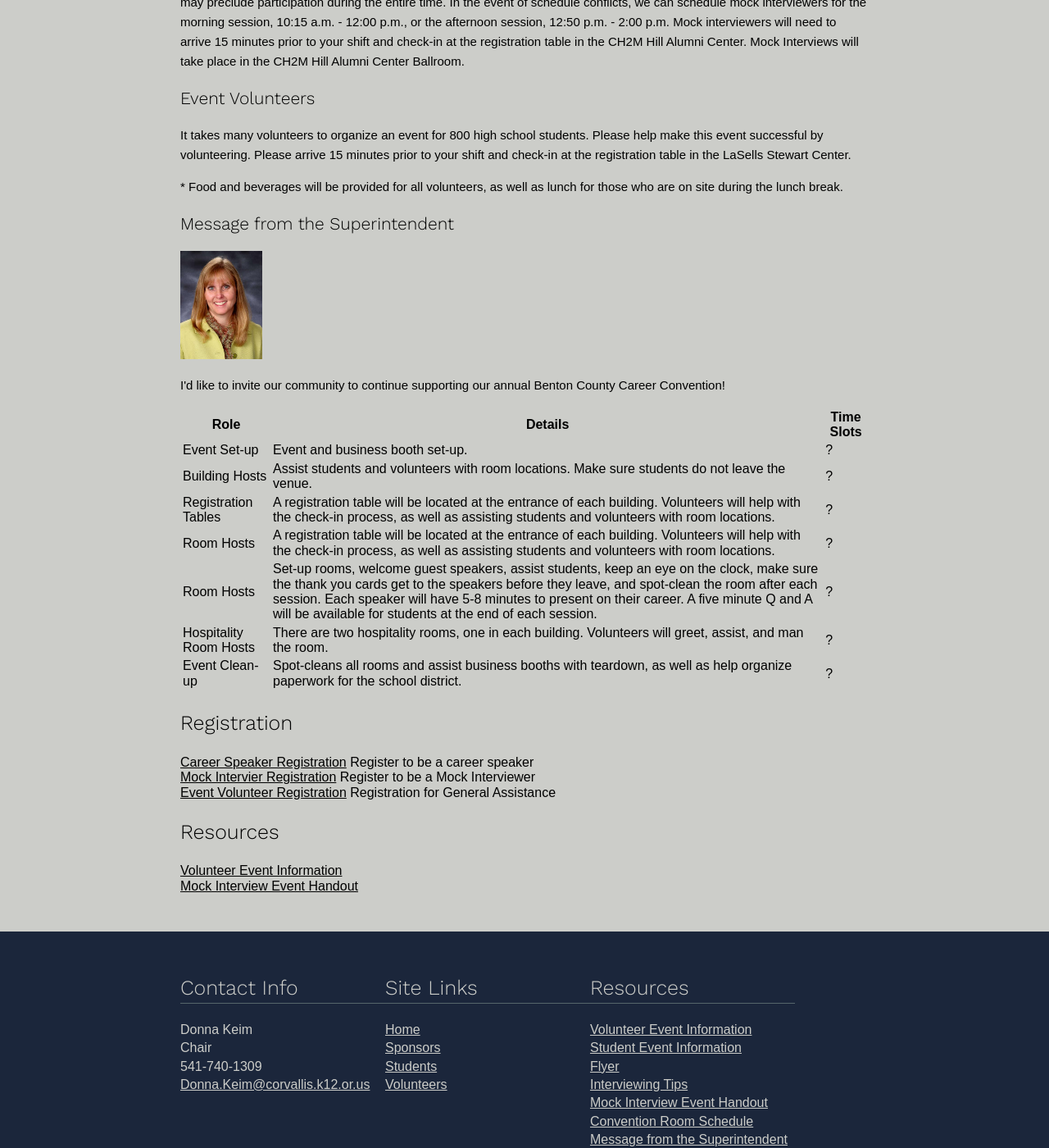
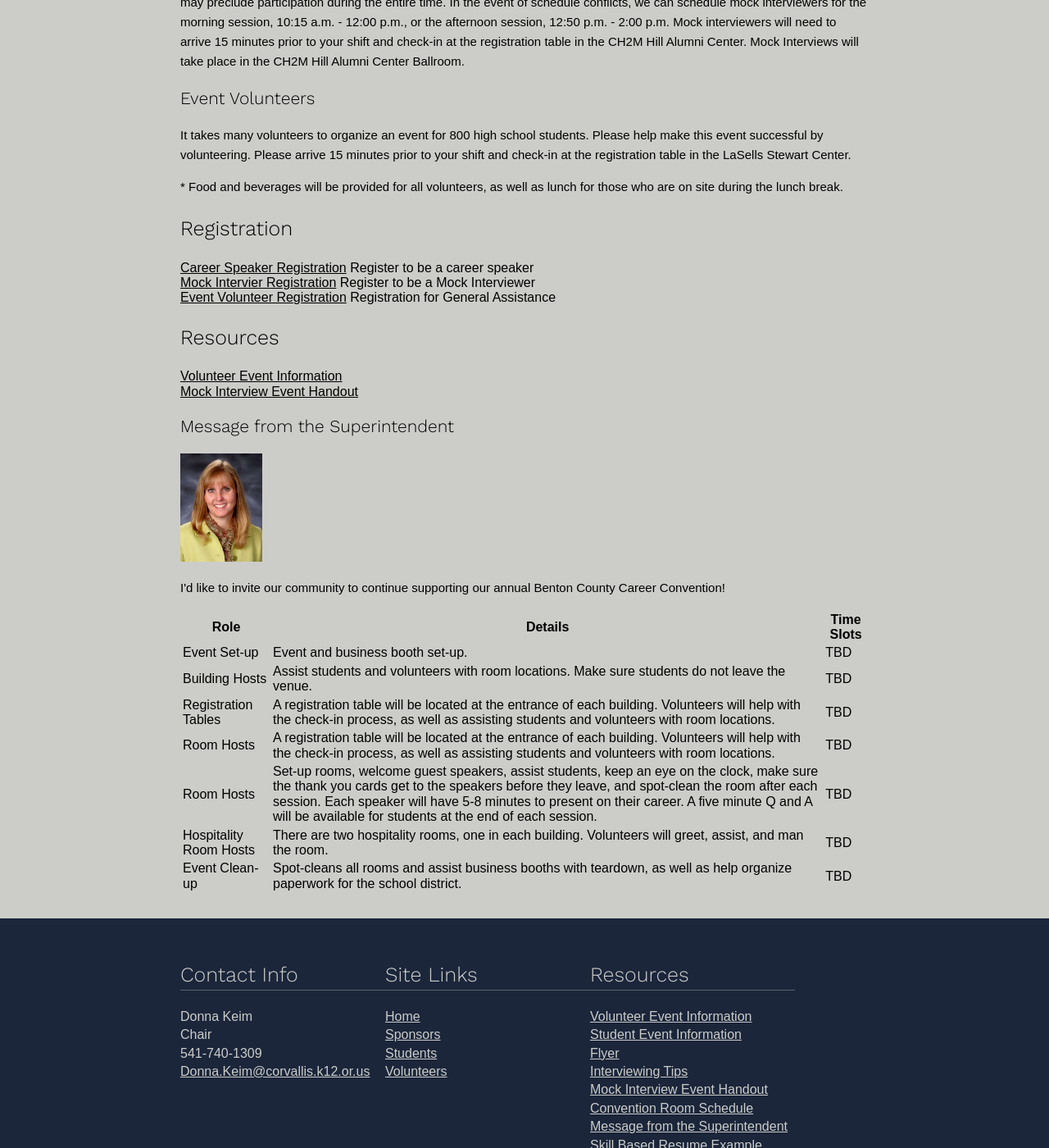
Before and after one commit to peterramsing/benton-county-career-convention, a Jekyll site: the page built from volunteers.html, in a window 1280 px wide and 1400 px high, scrolled down 1358 px. Shown: the whole window at 82% size. Built offline with Jekyll 4.4.1, drawn with Linux system fonts in a browser that asks for light colours.

Commit message:
Re-orders volunteer page and adds classes

```diff
--- a/volunteers.html
+++ b/volunteers.html
@@ -8,7 +8,6 @@ title: Volunteers
 
 <div class="volunteers-info">
   <img class="volunteers-info__image" src="{{ site.baseurl }}img/volunteers.jpg" alt="">
-
 
   <h3 class="volunteers-info__title">Career Speakers</h3>
 
@@ -29,56 +28,7 @@ title: Volunteers
   <p class="volunteers-info__side-note">
     * Food and beverages will be provided for all volunteers, as well as lunch for those who are on site during the lunch break.
   </p>
-
-  <div class="volunteers-info__superintendent-note">
-    <h3 class="volunteers-info__title">Message from the Superintendent</h3>
-    <img class="volunteers-info__superintendent-image" src="{{ site.baseurl }}img/superintendent.png" alt="">
-    <p class="volunteers-info__copy">I'd like to invite our community to continue supporting our annual Benton County Career Convention!</p>
-  </div>
 </div>
-
-<table class="volunteers-table">
-  <tr class="volunteers-table_header">
-    <th>Role</th>
-    <th>Details</th>
-    <th>Time Slots</th>
-  </tr>
-  <tr class="volunteers-table_role">
-    <td>Event Set-up</td>
-    <td>Event and business booth set-up.</td>
-    <td>?</td>
-  </tr>
-  <tr class="volunteers-table_role">
-    <td>Building Hosts</td>
-    <td>Assist students and volunteers with room locations. Make sure students do not leave the venue.</td>
-    <td>?</td>
-  </tr>
-  <tr class="volunteers-table_role">
-    <td>Registration Tables</td>
-    <td>A registration table will be located at the entrance of each building. Volunteers will help with the check-in process, as well as assisting students and volunteers with room locations.</td>
-    <td>?</td>
-  </tr>
-  <tr class="volunteers-table_role">
-    <td>Room Hosts</td>
-    <td>A registration table will be located at the entrance of each building. Volunteers will help with the check-in process, as well as assisting students and volunteers with room locations.</td>
-    <td>?</td>
-  </tr>
-  <tr class="volunteers-table_role">
-    <td>Room Hosts</td>
-    <td>Set-up rooms, welcome guest speakers, assist students, keep an eye on the clock, make sure the thank you cards get to the speakers before they leave, and spot-clean the room after each session. Each speaker will have 5-8 minutes to present on their career. A five minute Q and A will be available for students at the end of each session.</td>
-    <td>?</td>
-  </tr>
-  <tr class="volunteers-table_role">
-    <td>Hospitality Room Hosts</td>
-    <td>There are two hospitality rooms, one in each building. Volunteers will greet, assist, and man the room.</td>
-    <td>?</td>
-  </tr>
-  <tr class="volunteers-table_role">
-    <td>Event Clean-up</td>
-    <td>Spot-cleans all rooms and assist business booths with teardown, as well as help organize paperwork for the school district.</td>
-    <td>?</td>
-  </tr>
-</table>
 
 <div class="links-area">
   <h2 class="links-area__title">Registration</h2>
@@ -108,4 +58,53 @@ title: Volunteers
     {% endfor %}
 
   </ul>
+
+  <div class="volunteers-info__superintendent-note">
+    <h3 class="volunteers-info__title">Message from the Superintendent</h3>
+    <img class="volunteers-info__superintendent-image" src="{{ site.baseurl }}img/superintendent.png" alt="">
+    <p class="volunteers-info__copy">I'd like to invite our community to continue supporting our annual Benton County Career Convention!</p>
+  </div>
 </div>
+
+<table class="volunteers-table">
+  <tr class="volunteers-table__header">
+    <th class="volunteers-table__role">Role</th>
+    <th>Details</th>
+    <th class="volunteers-table__time-slots">Time Slots</th>
+  </tr>
+  <tr class="volunteers-table__row">
+    <td class="volunteers-table__role">Event Set-up</td>
+    <td>Event and business booth set-up.</td>
+    <td class="volunteers-table__time-slots">TBD</td>
+  </tr>
+  <tr class="volunteers-table__row">
+    <td class="volunteers-table__role">Building Hosts</td>
+    <td>Assist students and volunteers with room locations. Make sure students do not leave the venue.</td>
+    <td class="volunteers-table__time-slots">TBD</td>
+  </tr>
+  <tr class="volunteers-table__row">
+    <td class="volunteers-table__role">Registration Tables</td>
+    <td>A registration table will be located at the entrance of each building. Volunteers will help with the check-in process, as well as assisting students and volunteers with room locations.</td>
+    <td class="volunteers-table__time-slots">TBD</td>
+  </tr>
+  <tr class="volunteers-table__row">
+    <td class="volunteers-table__role">Room Hosts</td>
+    <td>A registration table will be located at the entrance of each building. Volunteers will help with the check-in process, as well as assisting students and volunteers with room locations.</td>
+    <td class="volunteers-table__time-slots">TBD</td>
+  </tr>
+  <tr class="volunteers-table__row">
+    <td class="volunteers-table__role">Room Hosts</td>
+    <td>Set-up rooms, welcome guest speakers, assist students, keep an eye on the clock, make sure the thank you cards get to the speakers before they leave, and spot-clean the room after each session. Each speaker will have 5-8 minutes to present on their career. A five minute Q and A will be available for students at the end of each session.</td>
+    <td class="volunteers-table__time-slots">TBD</td>
+  </tr>
+  <tr class="volunteers-table__row">
+    <td class="volunteers-table__role">Hospitality Room Hosts</td>
+    <td>There are two hospitality rooms, one in each building. Volunteers will greet, assist, and man the room.</td>
+    <td class="volunteers-table__time-slots">TBD</td>
+  </tr>
+  <tr class="volunteers-table__row">
+    <td class="volunteers-table__role">Event Clean-up</td>
+    <td>Spot-cleans all rooms and assist business booths with teardown, as well as help organize paperwork for the school district.</td>
+    <td class="volunteers-table__time-slots">TBD</td>
+  </tr>
+</table>
```
